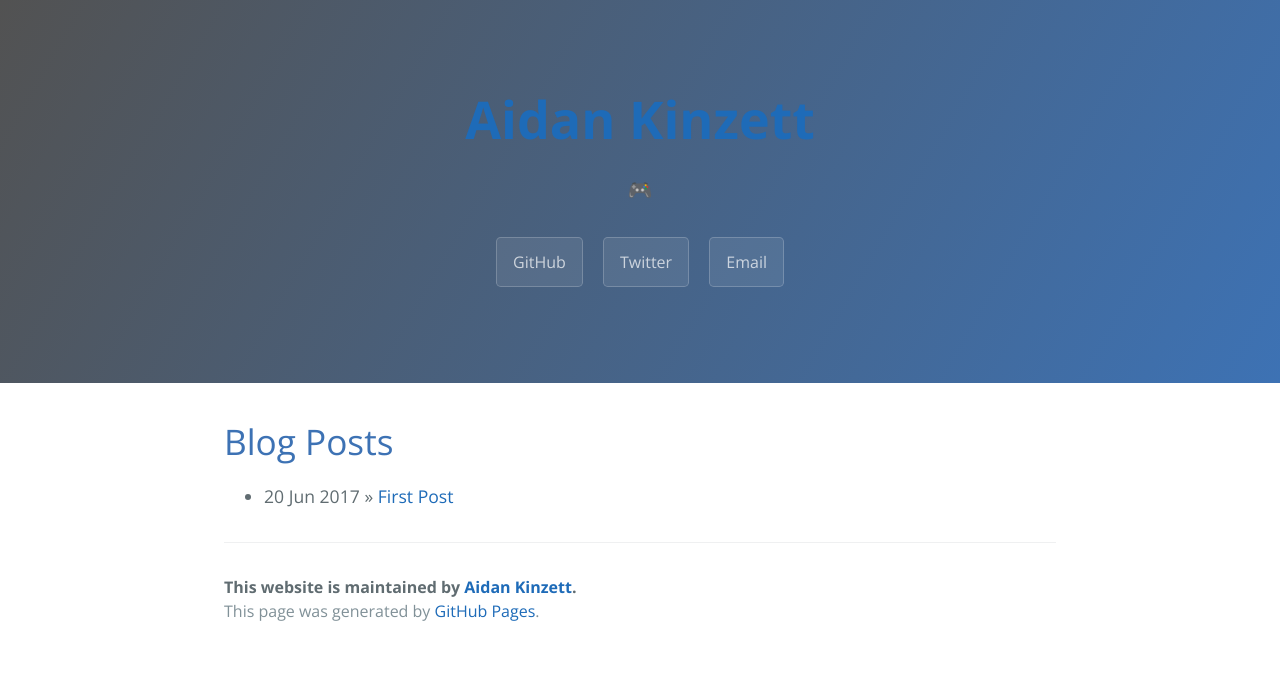
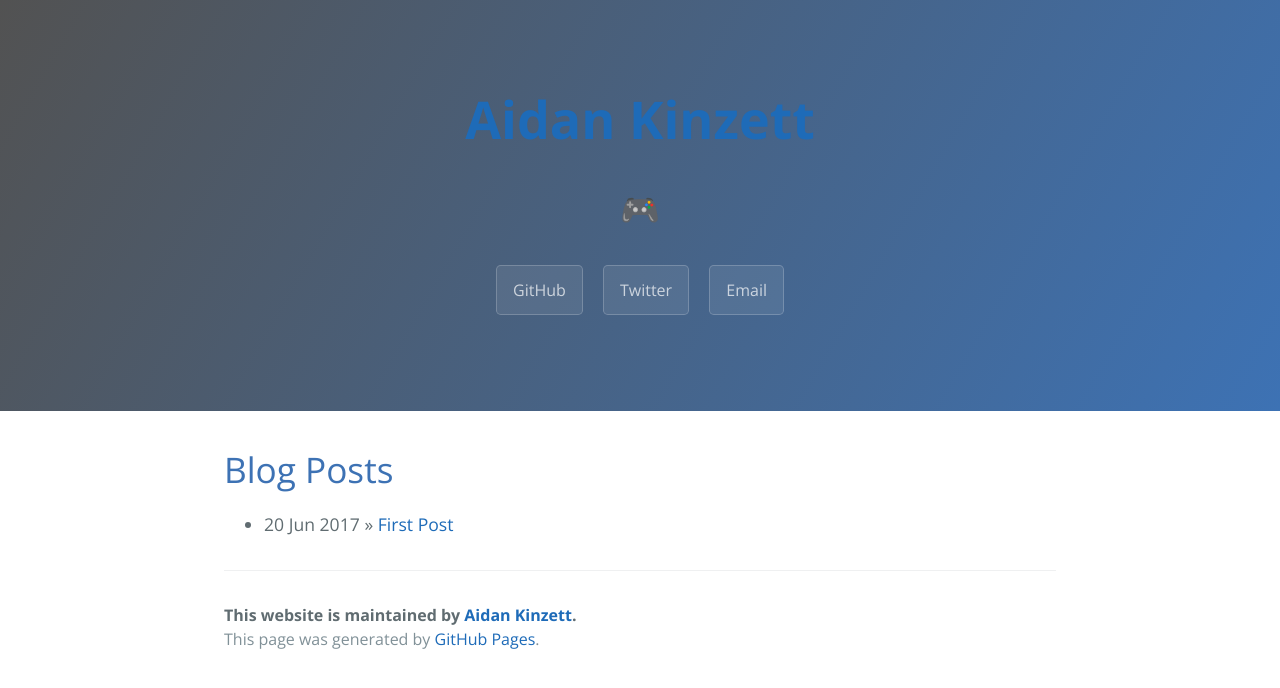
Before and after one commit to aidankinzett/aidankinzett.github.io, a Jekyll site: the page built from index.html, in a window 1280 px wide. Shown: the top 688 px of the page. Built offline with Jekyll 4.4.1, drawn with Linux system fonts in a browser that asks for light colours; the list of posts is cut into pages by our own code.

Commit message:
fixed color of title

```diff
--- a/css/cayman.css
+++ b/css/cayman.css
@@ -373,6 +373,7 @@
 .project-name {
     margin-top: 0;
     margin-bottom: 0.1rem;
+    color: white;
 }
 
 @media screen and (min-width: 64em) {
@@ -396,25 +397,24 @@
 .project-tagline {
     margin-bottom: 2rem;
     font-weight: normal;
-    font-size: 3rem;
     /*opacity: 0.7;*/
 }
 
 @media screen and (min-width: 64em) {
     .project-tagline {
-        font-size: 1.25rem;
+        font-size: 2rem;
     }
 }
 
 @media screen and (min-width: 42em) and (max-width: 64em) {
     .project-tagline {
-        font-size: 1.15rem;
+        font-size: 1.9rem;
     }
 }
 
 @media screen and (max-width: 42em) {
     .project-tagline {
-        font-size: 1rem;
+        font-size: 1.75rem;
     }
 }
 
```
